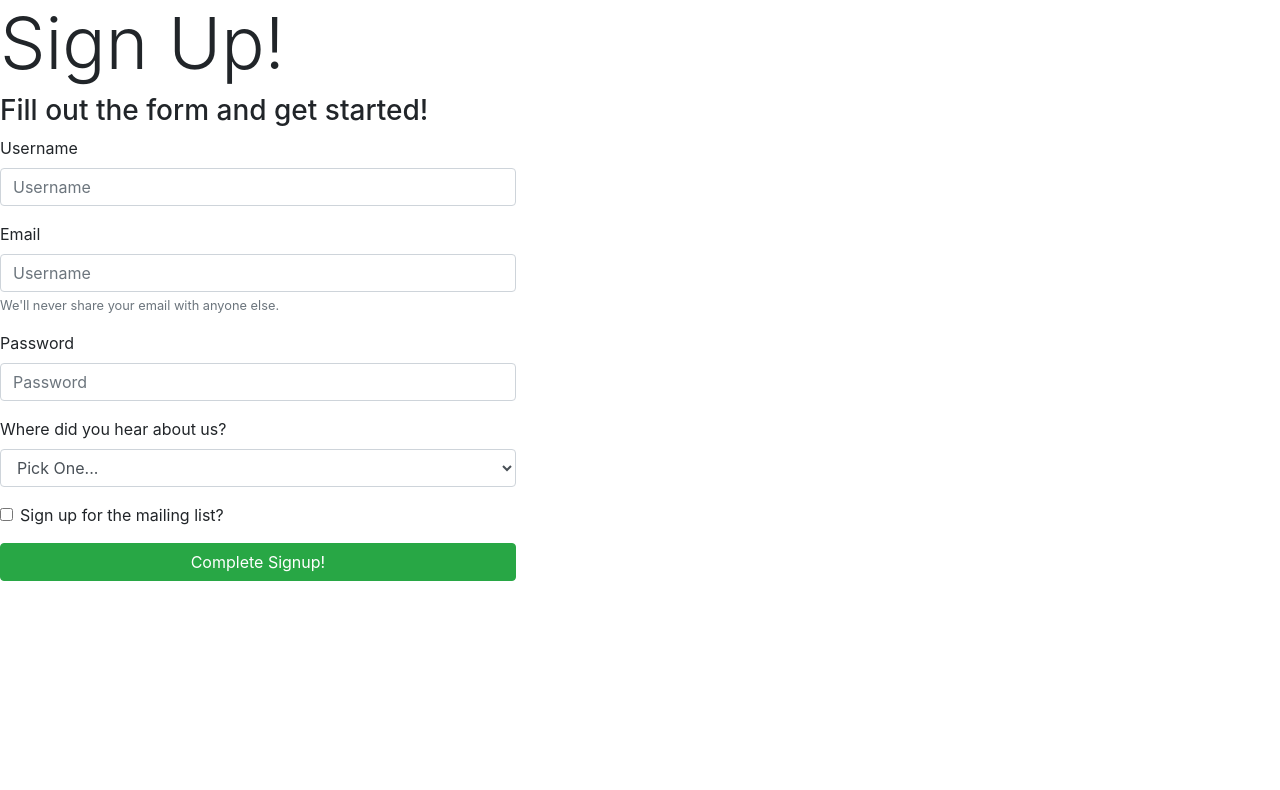
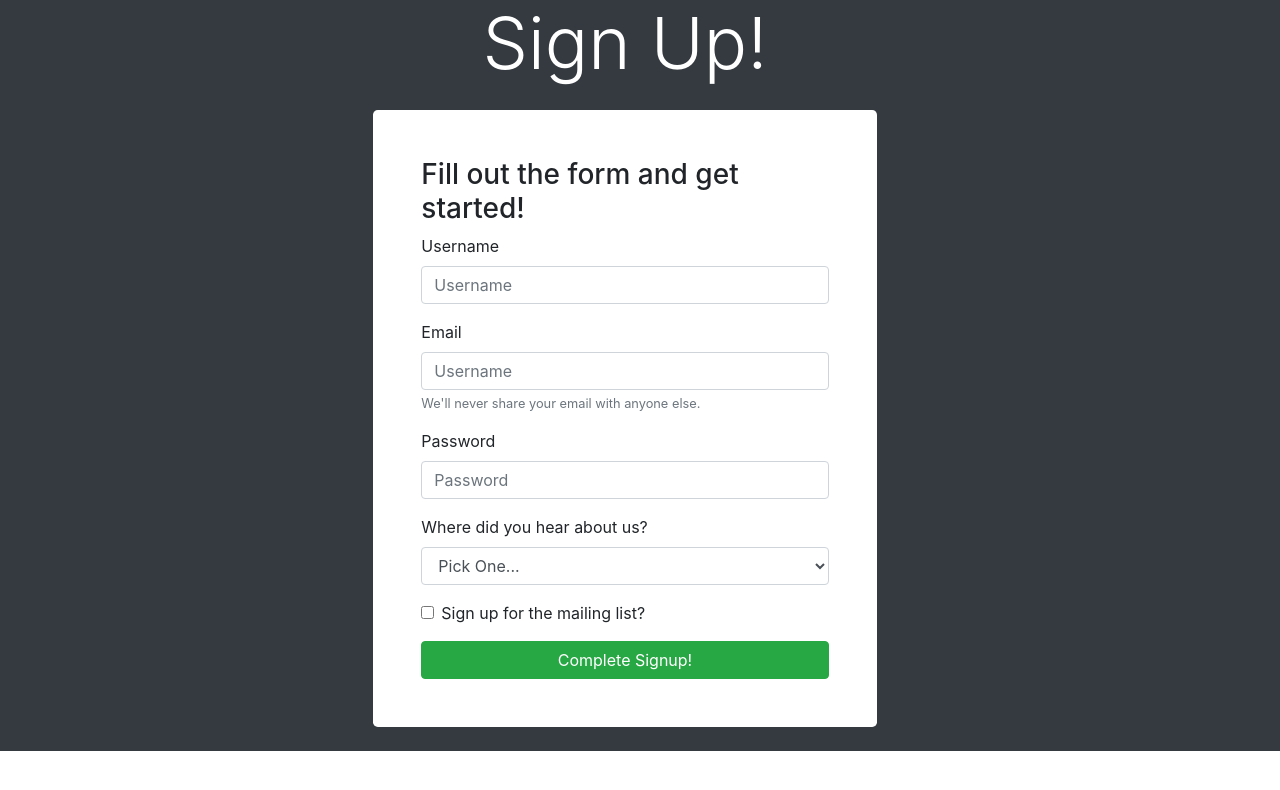
Before and after one commit to Bonee94/exercises-and-activites, a plain HTML site: page Bootstrap Utilities/index.html in a window 1280 px wide. Drawn offline with nearby package versions, Linux system fonts and the light colour scheme.

Commit message:
activity completed

```diff
--- a/Bootstrap Utilities/index.html
+++ b/Bootstrap Utilities/index.html
@@ -14,18 +14,18 @@
 <body>
 
   <!-- Add classes to use sizing properties to make this <div> the full height of viewport, apply a dark background, use flex properties to center align content on the page -->
-  <div class="">
+  <div class="d-flex bg-dark align-items-center ">
 
     <!-- Add classes to use sizing properties to make this row run the full width of the page and use flex properties to center justify content -->
-    <section class="row">
+    <section class="row w-100 justify-content-center ">
 
       <div class="col-10 col-md-6 col-lg-5">
 
         <!-- Add classes to center this text and make it white -->
-        <h1 class="display-3">Sign Up!</h1>
+        <h1 class="display-3 row justify-content-center text-white ">Sign Up!</h1>
 
         <!-- Add classes to apply a white background, rounded corners, padding, and margin on the y-axis (top and bottom) -->
-        <form class="">
+        <form class="bg-white rounded-lg p-5 my-4 ">
           <h3>Fill out the form and get started!</h3>
           <div class="form-group">
             <label for="username">Username</label>
```
